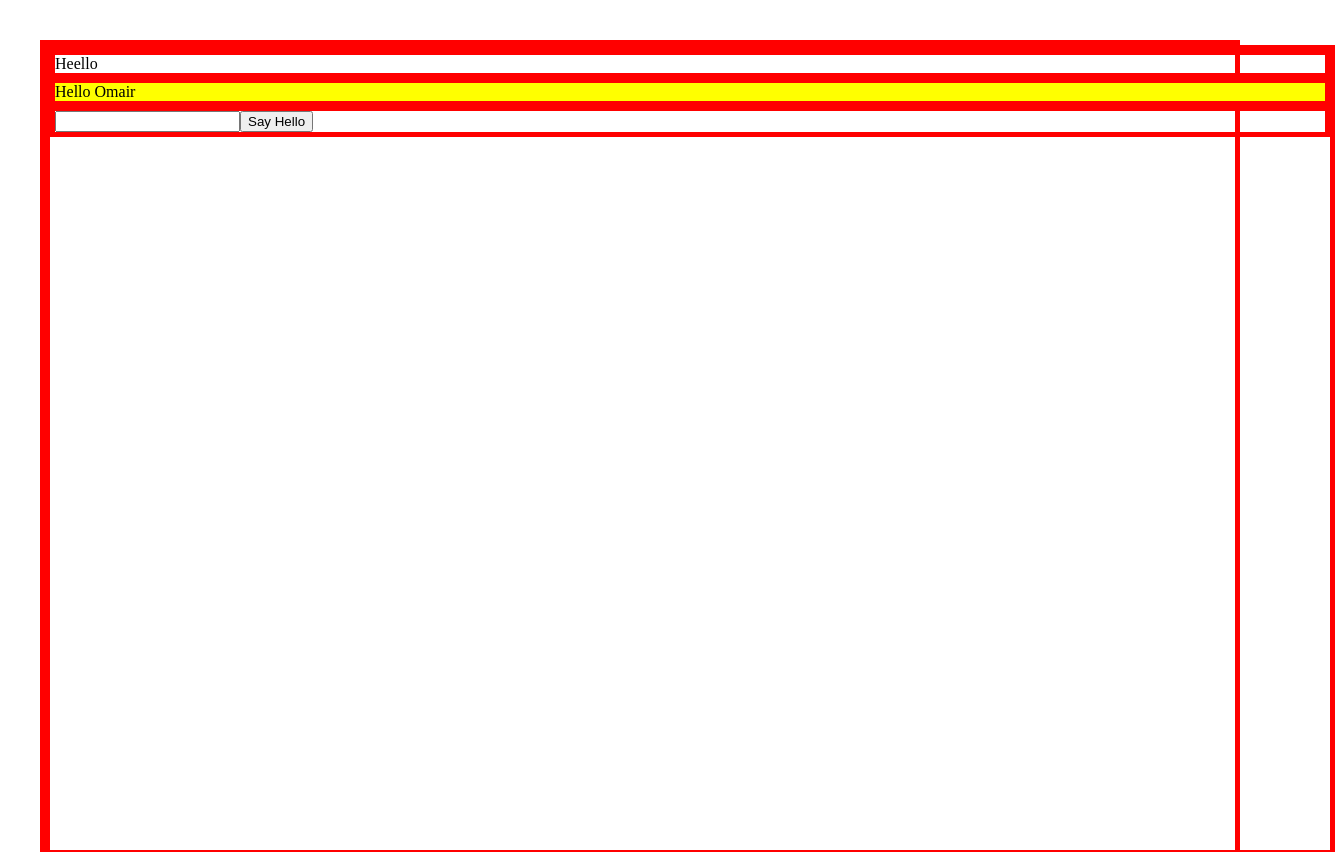
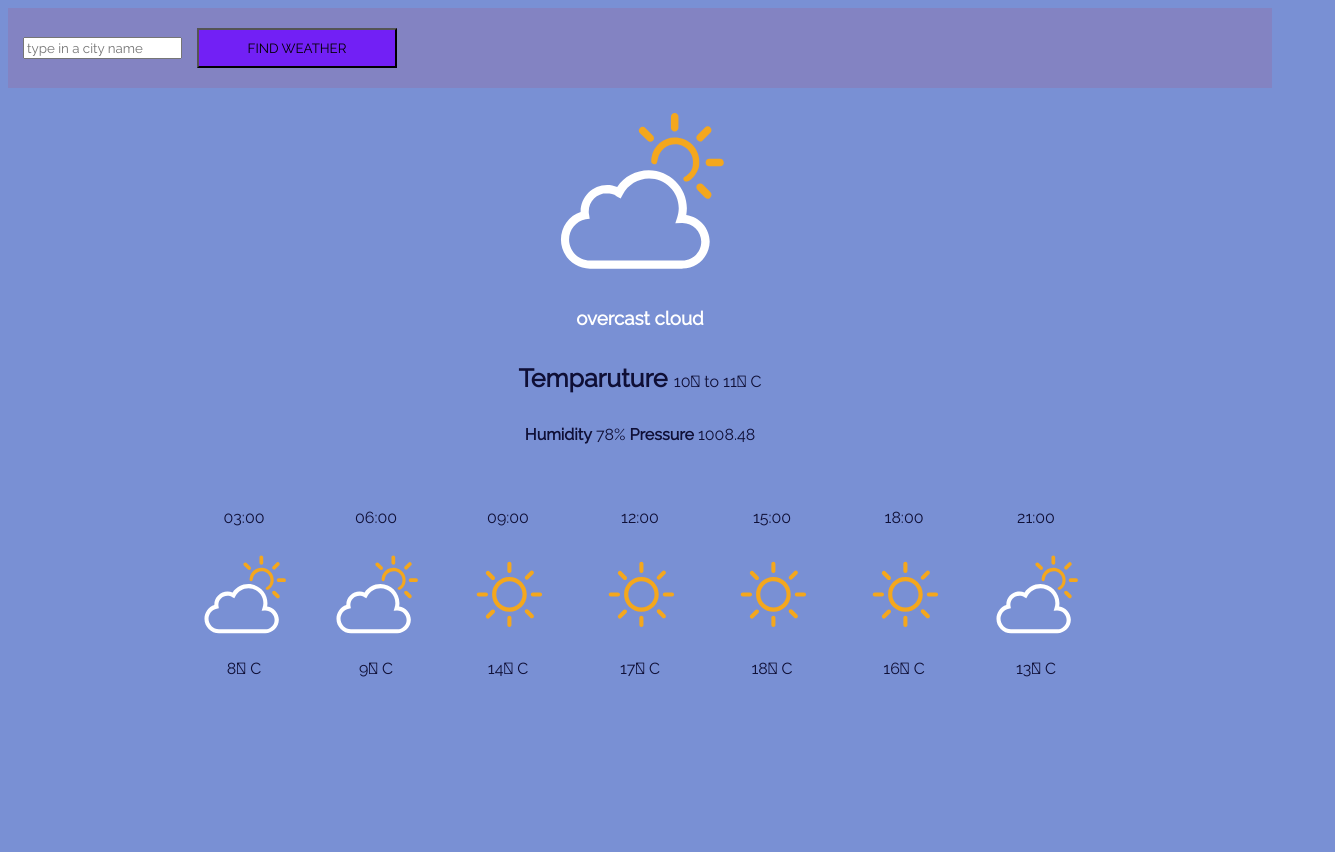
Before and after one commit to OmAiR1Kh/WeatherAPI, a React (Create React App) app: page / in a window 1280 px wide. Shown: the top 852 px of the page, 1335 px wide, since content can reach past the window. After the commit the page ends 800 px from the top, so only its background shows below. Built offline with nearby package versions, Linux system fonts and the light colour scheme.

Commit message:
weather API: HTML/CSS

```diff
--- a/src/App.css
+++ b/src/App.css
@@ -1,25 +1,61 @@
-.app {
-  height: 100vh;
-  width: 100vw;
-  transition: background-color 1s ease-in;
+*{
+  font-family: raleway;
 }
+.navbar{
+  background-color: rgb(131, 131, 194);
+  height: 80px;
+}
+input{
+  margin-top: 20px;
+  margin-left: 15px;
+}
+#submit{
+  width: 200px;
+  height: 40px;
+  background-color:rgb(114, 32, 245);
+}
+body{
 
-.app__header,
-.app__main {
-  width: 100%;
+  background-color: rgb(121, 144, 212);
+}
+.main{
+  width: 200px;
+}
+h3{
+  font-weight: bold;
+  color: white;
+}
+.content{
   display: flex;
   flex-direction: column;
   align-items: center;
-  padding: 20px;
-  font-family: "Raleway", sans-serif;
-  -webkit-font-smoothing: antialiased;
-  -moz-osx-font-smoothing: grayscale;
 }
+p{
+  color: rgb(15, 15, 54);
+}
+.temp{
+  font-weight: bold;
+  font-size: 25px;
+}
+.A{
+  font-weight: bold;
+}
+.mostly{
+  width: 100px;
+}
+.footer{
+  display: flex;
+  flex-direction: row;
+  justify-content: center;
+  flex-wrap: wrap;
+  margin:1rem;
+}
+.footerA{
+  display: flex;
+  flex-direction: column;
+  margin: 1rem;
 
-/*  Search bar */
-
-/* Current weather */
-
-div {
-  border: 5px solid red;
 }
+.footerA p{
+  text-align: center;
+}
--- a/src/App.js
+++ b/src/App.js
@@ -1,8 +1,17 @@
 import React, { Component } from "react";
-import Search from "./components/Search";
+import storm from "./img/weather-icons/storm.svg";
+import drizzle from './img/weather-icons/drizzle.svg'
+import clear from './img/weather-icons/clear.svg'
+import cloudy from './img/weather-icons/cloudy.svg'
+import fog from './img/weather-icons/fog.svg'
+import mostlycloudy from './img/weather-icons/mostlycloudy.svg'
+import partlycloudy from './img/weather-icons/partlycloudy.svg'
+import rain from './img/weather-icons/rain.svg'
+import snow from './img/weather-icons/snow.svg'
+import unknown from './img/weather-icons/unknown.svg'
 
-import SayHi, { SayHello } from "./components/WeatherItem";
-import fakeWeatherData from "./fakeWeatherData.json";
+// import SayHi, { SayHello } from "./components/WeatherItem";
+// import fakeWeatherData from "./fakeWeatherData.json";
 
 import "./App.css";
 
@@ -10,7 +19,7 @@ class App extends Component {
   constructor(props) {
     super(props);
     this.state = {
-      name: "Omair"
+      name: "louai"
     };
   }
 
@@ -21,9 +30,55 @@ class App extends Component {
   render() {
     return (
       <div className="app">
-        <SayHi />
-        <SayHello color="black" name={this.state.name} />
-        <Search handleInput={this.handleInputChange} />
+        <nav class="navbar">
+          <form>
+            <input type="search" placeholder="type in a city name" />
+            <input type="submit" value="FIND WEATHER" id="submit"/>
+          </form>
+        </nav>
+        <div className="content">
+          <img src={mostlycloudy} alt="mostlycloudy icon" className=" main"/>
+          <h3>overcast cloud</h3>
+          <p><span class="temp">Temparuture </span>10 ْto 11 ْC</p>
+          <p><span class="A">Humidity</span> 78% <span class="A">Pressure</span> 1008.48</p>
+        </div>
+        <div class="footer">
+          <div class="footerA">
+            <p>03:00</p>
+            <img src={mostlycloudy} alt="mostlycloudy icon" className="mostly"/>
+            <p>8 ْC</p>
+          </div>
+          <div class="footerA">
+          <p>06:00</p>
+            <img src={mostlycloudy} alt="mostlycloudy icon" className="mostly"/>
+            <p>9 ْC</p>
+          </div>
+          <div class="footerA">
+          <p>09:00</p>
+            <img src={clear} alt="clear icon" className="mostly"/>
+            <p>14 ْC</p>
+          </div>
+          <div class="footerA">
+          <p>12:00</p>
+            <img src={clear} alt="clear icon" className="mostly"/>
+            <p>17 ْC</p>
+          </div>
+          <div class="footerA">
+          <p>15:00</p>
+            <img src={clear} alt="clear icon" className="mostly"/>
+            <p>18 ْC</p>
+          </div>
+          <div class="footerA">
+          <p>18:00</p>
+            <img src={clear} alt="clear icon" className="mostly"/>
+            <p>16 ْC</p>
+          </div>
+          <div class="footerA">
+          <p>21:00</p>
+          <img src={mostlycloudy} alt="mostlycloudy icon" className="mostly"/>
+            <p>13 ْC</p>
+          </div>
+        </div>
       </div>
     );
   }
--- a/src/components/Search.css
+++ b/src/components/Search.css
@@ -1,3 +1,3 @@
-div {
+/* div {
     border: 25px solid black;
-}
+} */
--- a/src/components/Search.js
+++ b/src/components/Search.js
@@ -9,7 +9,8 @@ class Search extends React.Component {
 
   render() {
     return (
-      <div>
+      <div className="app">
+        <div className="search">
           {this.state.input}
           <input
             type="text"
@@ -23,8 +24,9 @@ class Search extends React.Component {
               this.props.handleInput(this.state.input);
             }}
           >
-          Say Hello
+            FIND WEATHER
           </button>
+        </div>
       </div>
     );
   }
--- a/src/index.css
+++ b/src/index.css
@@ -1,4 +1,4 @@
-body {
+/* body {
   margin: 40px;
 
-}
+} */
```
Lines whose indentation alone changed are shown as unchanged.
